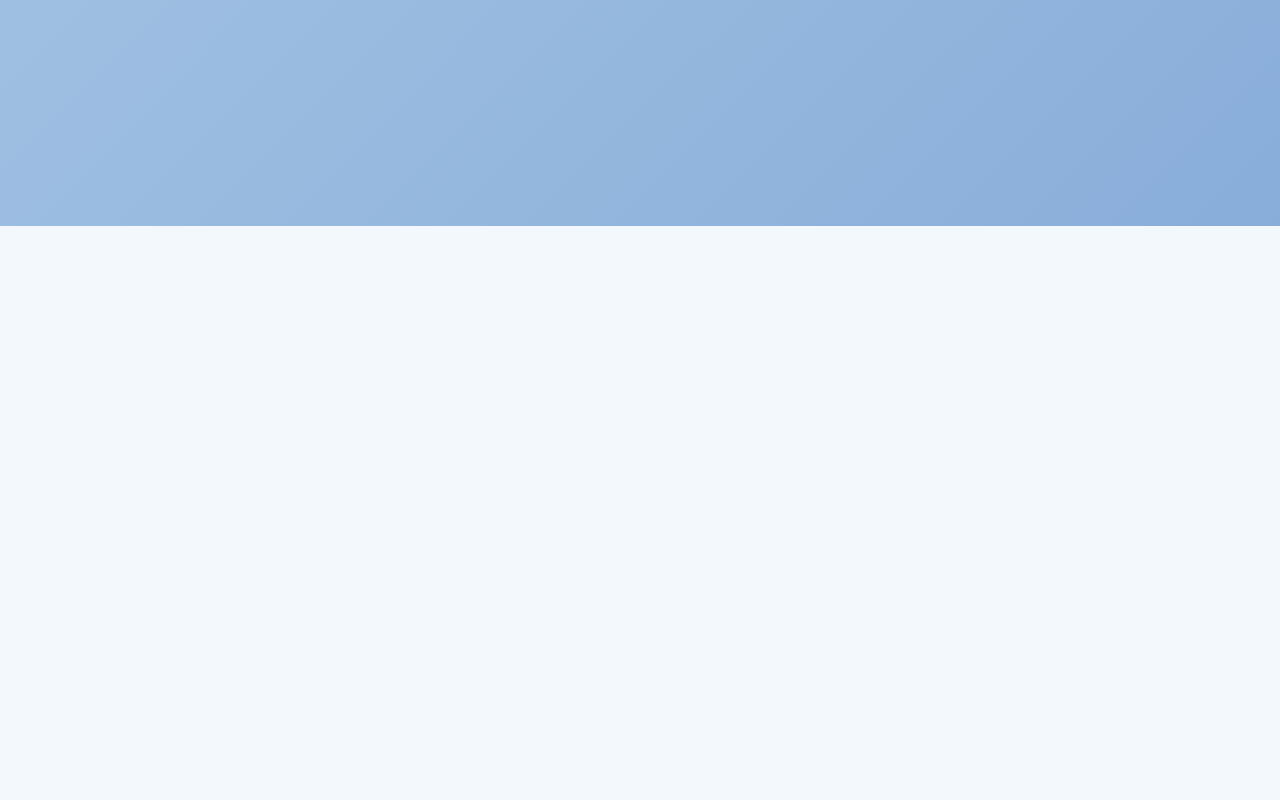
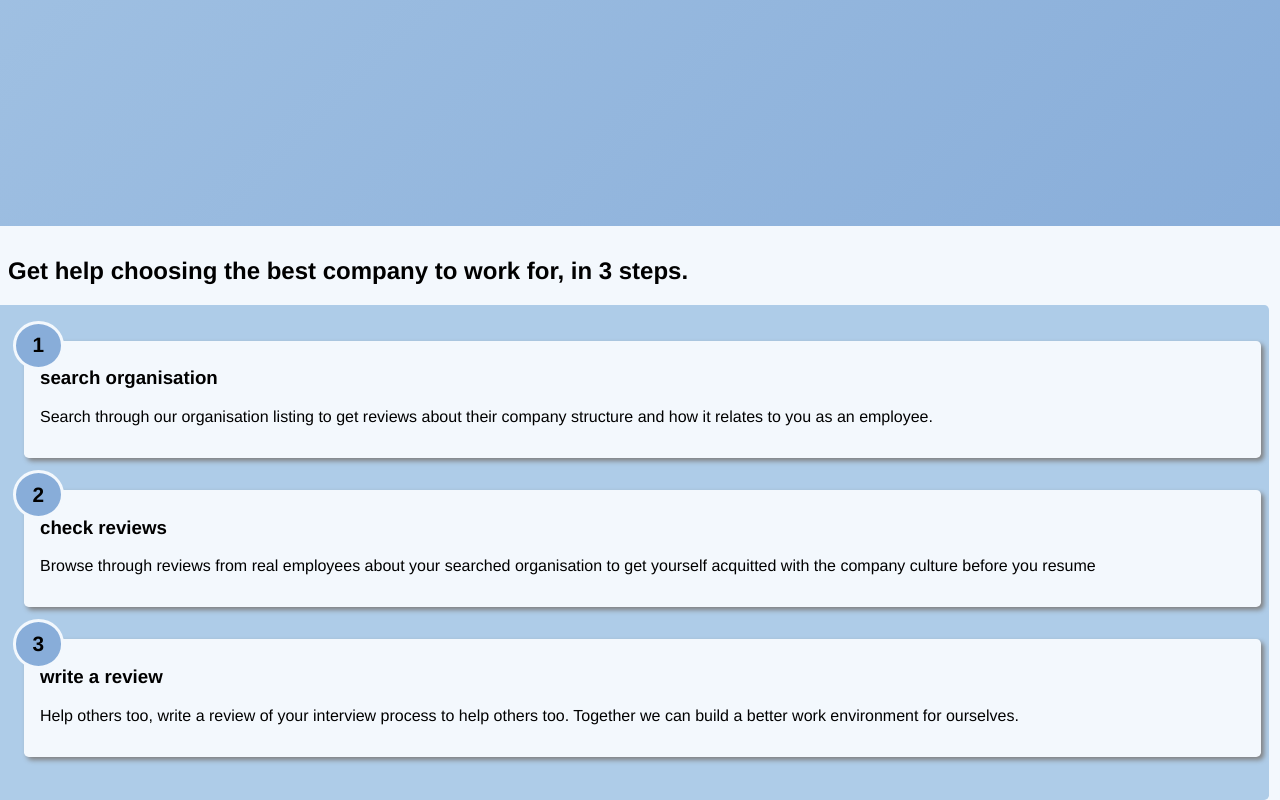
Before and after one commit to booluw/linkedin-demo, a Vue app: page / in a window 1280 px wide. Shown: the part 463-1263 px from the top of the page. Before the commit the page ends 800 px from the top, so only its background shows below. Built offline with nearby package versions, Linux system fonts and the light colour scheme.

Commit message:
completed the card component and show the ways Corprank can help employees.

```diff
--- a/src/App.vue
+++ b/src/App.vue
@@ -37,10 +37,42 @@ body {
   overflow-x: hidden;
 
   background-color: var(--bg);
-  color: var(--illustration-line);
+  color: black;
+}
+
+/*
+
+== LAYOUTS
+
+*/
+
+
+.section {
+  padding: .7rem .5rem;
+  position: relative;
+}
+
+.section--absolute {
+  position: absolute;
+  left: -.5rem;
+  right: 0;
+  background: var(--section-bg);
+  padding-left: 1rem;
+  margin-right: .7rem;
+  border-radius: 0 .3rem .3rem 0;
 }
 
 
+/*
+
+== END OF LAYOUTS
+
+*/
+/*
+
+== COMPONENTS
+
+*/
 .input-group {
   display: flex;
   flex-direction: column;
@@ -48,6 +80,7 @@ body {
   background-color: white;
   padding: 0;
 }
+
   .input-group--row {
     flex-direction: row;
   }
@@ -65,10 +98,34 @@ body {
   font-weight: normal;
   font-family: 'Montserrat','Avenir', Helvetica, Arial, sans-serif;
 }
-.input-group__icon {
-  padding: .3rem .3rem;
-  margin: 0;
-  background-color: grey;
-  color: #eee;
+
+.card {
+  position: relative;
+  background-color: var(--bg);
+  padding: 1rem .5rem;
+  border-radius: .3rem;
+  box-shadow: 3px 3px 5px grey;
 }
+  .card--iconed {
+    padding: .5rem 1rem 1rem;
+    margin: 1.5rem 0 2rem 1rem;
+  }
+.card__icon {
+  position: absolute;
+  top: -1.25rem;
+  left: -.7rem;
+
+  width: 51px;
+  padding: .6rem 1.2rem;
+  display: flex;
+  justify-content: center;
+  align-items: center;
+  background-color: var(--jumbotron-bg);
+  border-radius: 50%;
+  border: .2rem solid var(--bg);
+  font-size: 1.3rem;
+  font-weight: bold;
+  box-sizing: border-box;
+}
+
 </style>
--- a/src/components/AppHeader.vue
+++ b/src/components/AppHeader.vue
@@ -35,7 +35,7 @@ export default {
 }
 .header__logo {
   text-decoration: none;
-  color: rgb(77, 77, 77);
+  color: black;
   font-weight: bold;
   font-family: 'Times New Roman', Times, serif;
   letter-spacing: .1rem;
@@ -93,6 +93,7 @@ export default {
   bottom: 0;
   left: 0;
   right: 0;
+  z-index: 99;
 
   flex-direction: column;
   justify-content: flex-end;
--- a/src/views/Home.vue
+++ b/src/views/Home.vue
@@ -1,6 +1,35 @@
 <template>
   <div class="home">
     <jumbo-tron />
+    <section class="section">
+      <h2 class="heading">Get help choosing the best company to work for, in 3 steps.</h2>
+      <section class="section section--absolute">
+        <div class="card card--iconed">
+          <div class="card__icon">1</div>
+          <h3 class="card__heading">search organisation</h3>
+          <p class="card__description">
+            Search through our organisation listing to get reviews about their company structure and how it relates to
+            you as an employee.
+          </p>
+        </div>
+        <div class="card card--iconed">
+          <div class="card__icon">2</div>
+          <h3 class="card__heading">check reviews</h3>
+          <p class="card__description">
+            Browse through reviews from real employees about your searched organisation to get yourself acquitted with
+            the company culture before you resume
+          </p>
+        </div>
+        <div class="card card--iconed">
+          <div class="card__icon">3</div>
+          <h3 class="card__heading">write a review</h3>
+          <p class="card__description">
+            Help others too, write a review of your interview process to help others too.
+            Together we can build a better work environment for ourselves.
+          </p>
+        </div>
+      </section>
+    </section>
   </div>
 </template>
 
```
Lines whose indentation alone changed are shown as unchanged.
